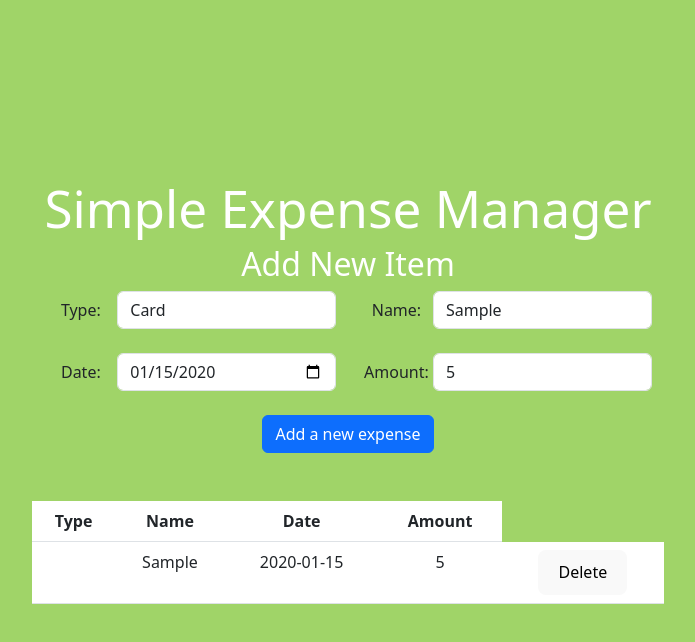
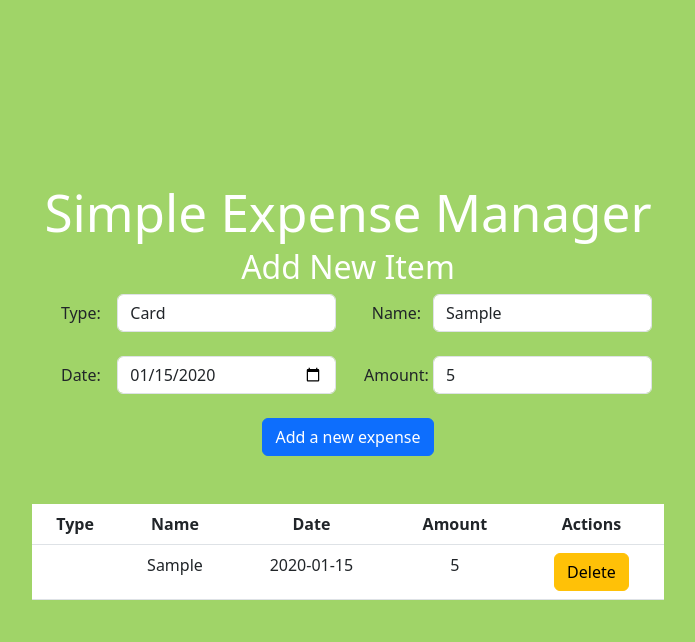
Before and after one commit to coachpacman/expense-manager, a React (Vite) app: page / in a window 1280 px wide. Both pictures are taken after typing "Sample", "2020-01-15", "5" into the empty fields and a click on the button "Add a new expense". Shown: the top 642 px of the page, without its empty margins (292-987 px from the left). Built offline with nearby package versions, Linux system fonts and the light colour scheme.

Commit message:
addressing key error

```diff
--- a/src/App.jsx
+++ b/src/App.jsx
@@ -15,12 +15,6 @@ export default function FilterableExpenseTable() {
     //this is currently used on submit in the form, but don't think I need it
     // Prevent the browser from reloading the page
     e.preventDefault();
-    //Read form data
-    const form = e.target;
-    const formData = new FormData(form);
-
-    const formJson = Object.fromEntries(formData.entries());
-    console.log(formJson);
 
   }
 
@@ -122,21 +116,21 @@ export default function FilterableExpenseTable() {
                 <th>Name</th>
                 <th>Date</th>
                 <th>Amount</th>
+                <th>Actions</th>
               </tr>
             </thead>
             <tbody>
               {expenses.map(expense => (
-                <>
-                  <tr key={expense.id}>
+                <tr key={expense.key}>
                   <td>{expense.type}</td>
                   <td>{expense.description}</td>
                   <td>{expense.date}</td>
                   <td>{expense.amount}</td>
                   <td>
-                      <button onClick={() => {
+                    <button className="btn btn-warning" onClick={() => {
                       setExpenses(
                         expenses.filter(a =>
-                            a.id !== expense.id
+                          a.key !== expense.key
                           )
                         )
                     }}>
@@ -144,7 +138,6 @@ export default function FilterableExpenseTable() {
                     </button>
                   </td>
                 </tr>
-                </>
               ))}
             </tbody>
           </table>
```
Lines whose indentation alone changed are shown as unchanged.
